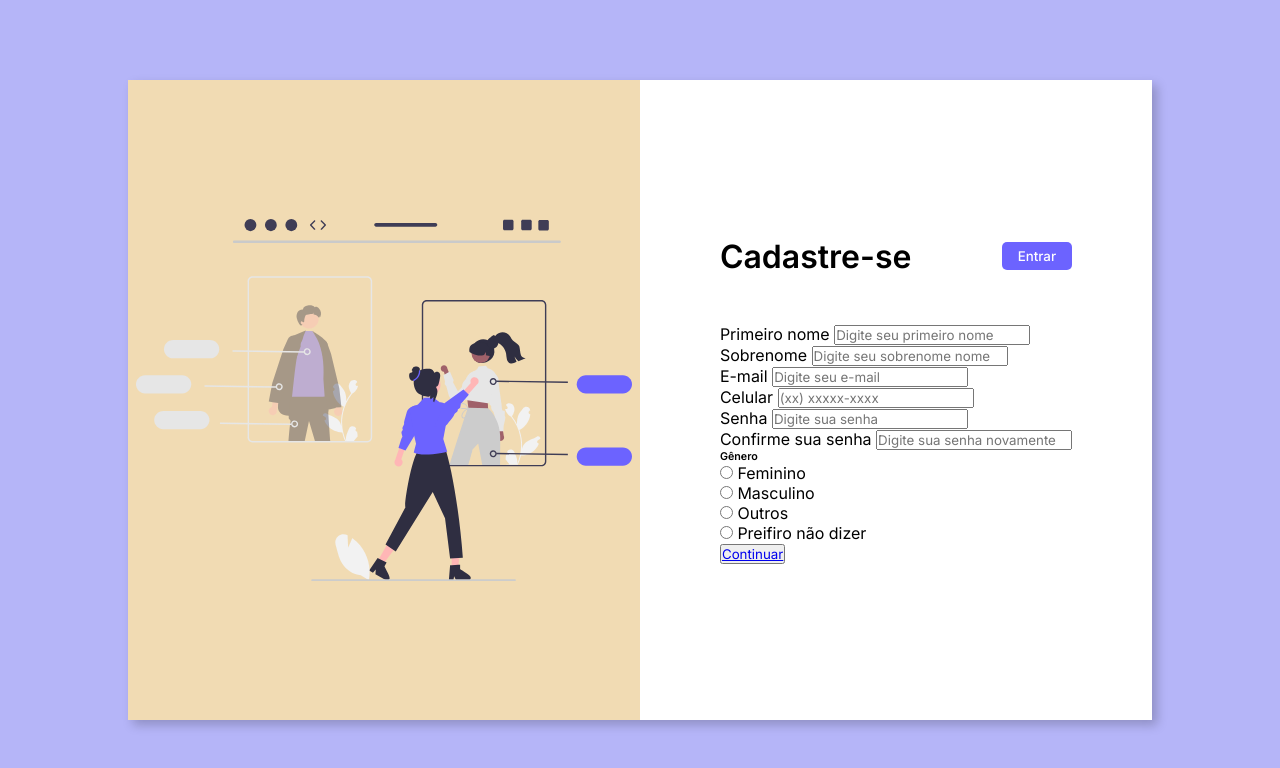
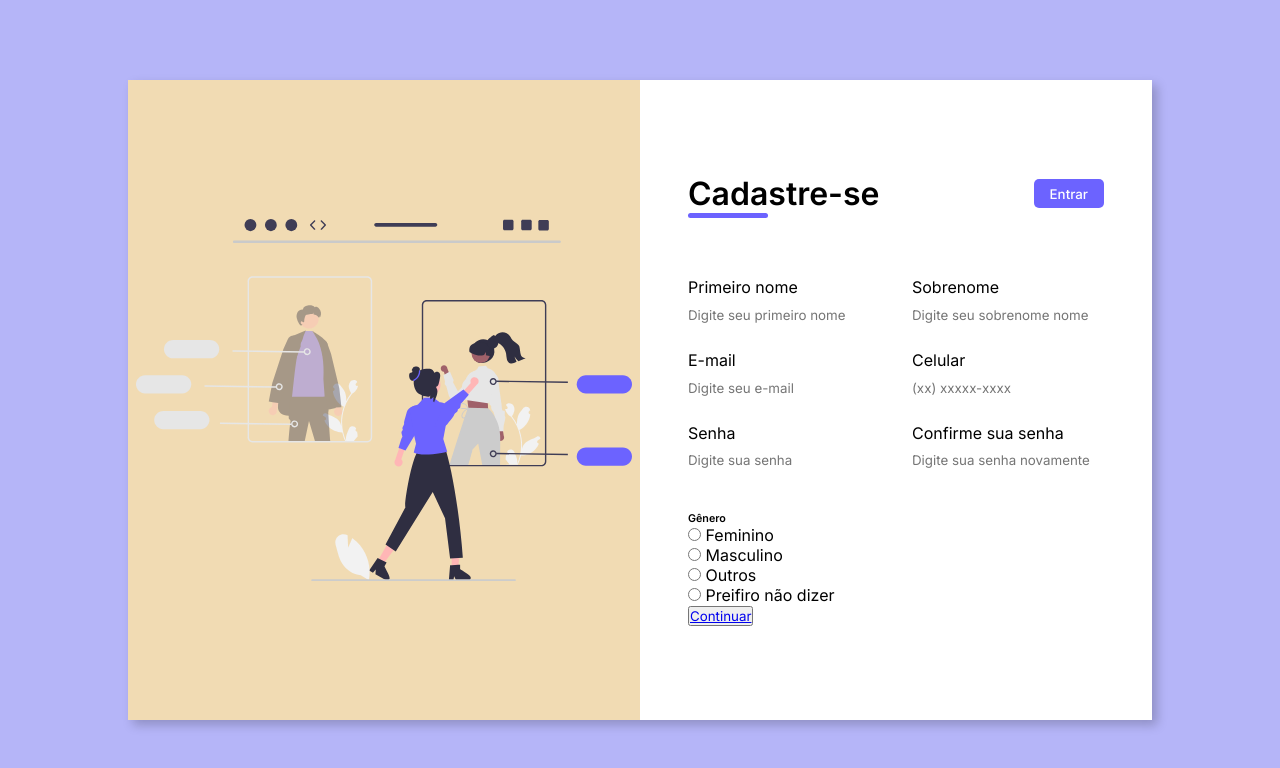
Before and after one commit to francisco-jose-vieira/Formulario_Cadastro, a plain HTML site: page index.html in a window 1280 px wide. Drawn offline with Linux system fonts and the light colour scheme.

Commit message:
Novas Alterações

```diff
--- a/assets/css/style.css
+++ b/assets/css/style.css
@@ -74,3 +74,35 @@ body {
     font-weight: 500;
     color: #fff;
 }
+
+.form-header h1::after {
+    content: '';
+    display: block;
+    width: 5rem;
+    height: 0.3rem;
+    background-color: #6c63ff;
+    margin: 0 auto;
+    position: absolute;
+    border-radius: 10px;
+}
+
+.input-group {
+    display: flex;
+    flex-wrap: wrap;
+    justify-content: space-between;
+    padding: 1rem 0;
+}
+
+.input-box {
+    display: flex;
+    flex-direction: column;
+    margin-bottom: 1.1rem;
+}
+
+.input-box input {
+    margin: 0.6rem 0;
+    padding: 0.8 1.2rem;
+    border: none;
+    border-radius: 10px;
+    box-sizing: 1px 1px 1px 6px #0000001c;
+}
```
